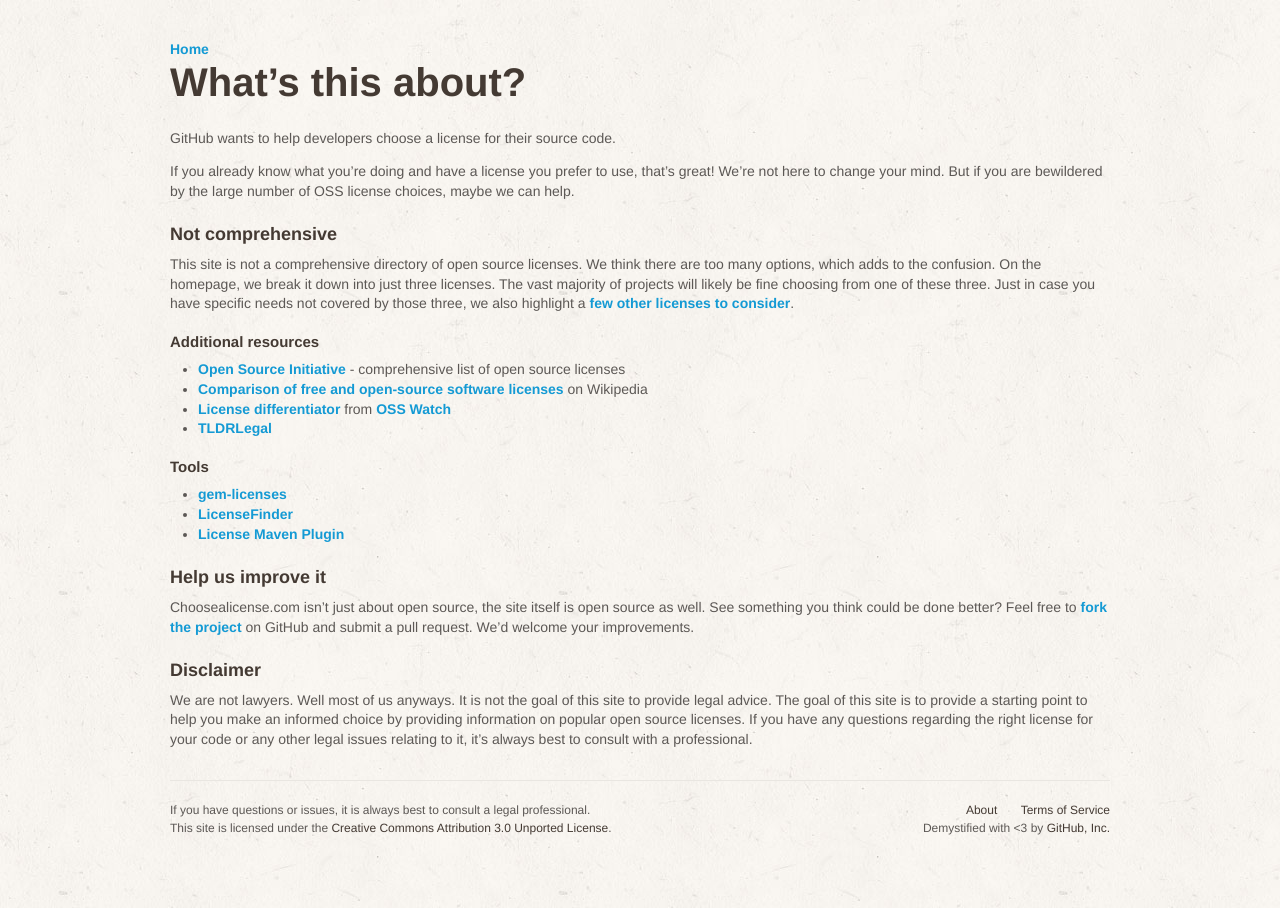
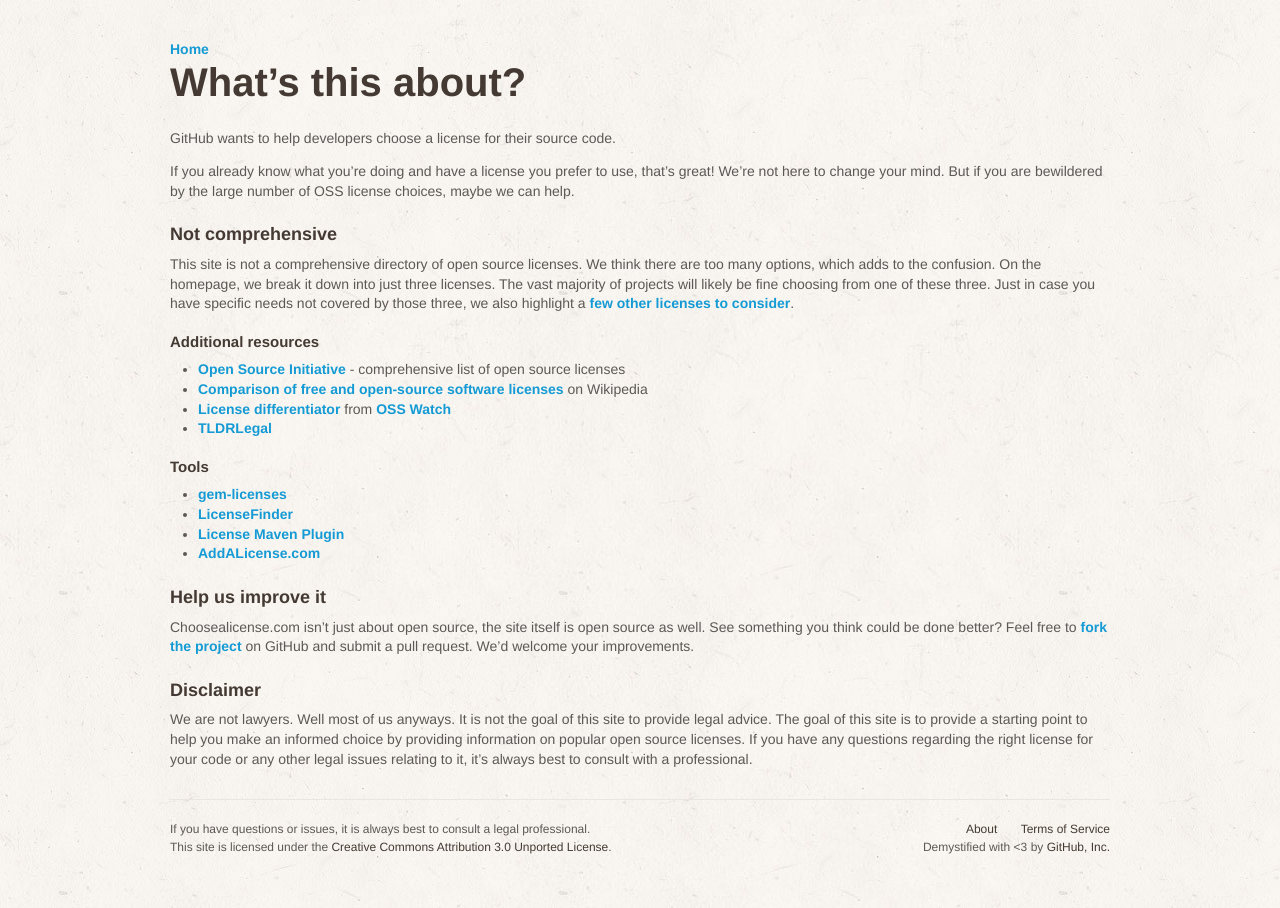
Before and after one commit to github/choosealicense.com, a Jekyll site: the page built from about.md, in a window 1280 px wide. Built offline with Jekyll 4.4.1, drawn with Linux system fonts in a browser that asks for light colours; some web fonts are replaced.

Commit message:
Add AddALicense.com

```diff
--- a/about.md
+++ b/about.md
@@ -26,6 +26,7 @@
 * [gem-licenses](https://github.com/dblock/gem-licenses)
 * [LicenseFinder](https://github.com/pivotal/LicenseFinder)
 * [License Maven Plugin](http://mojo.codehaus.org/license-maven-plugin/)
+* [AddALicense.com](http://www.addalicense.com/)
 {: .bullets}
 
 ## Help us improve it
```
